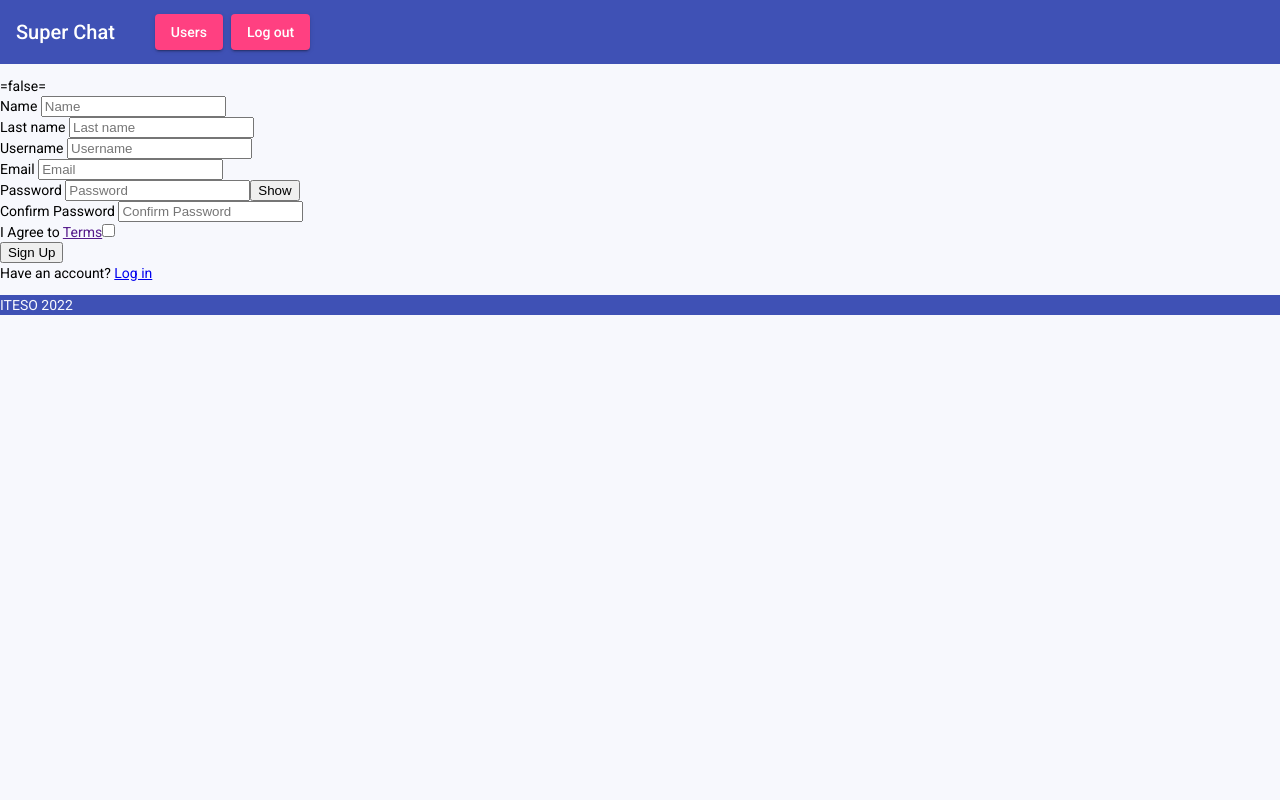
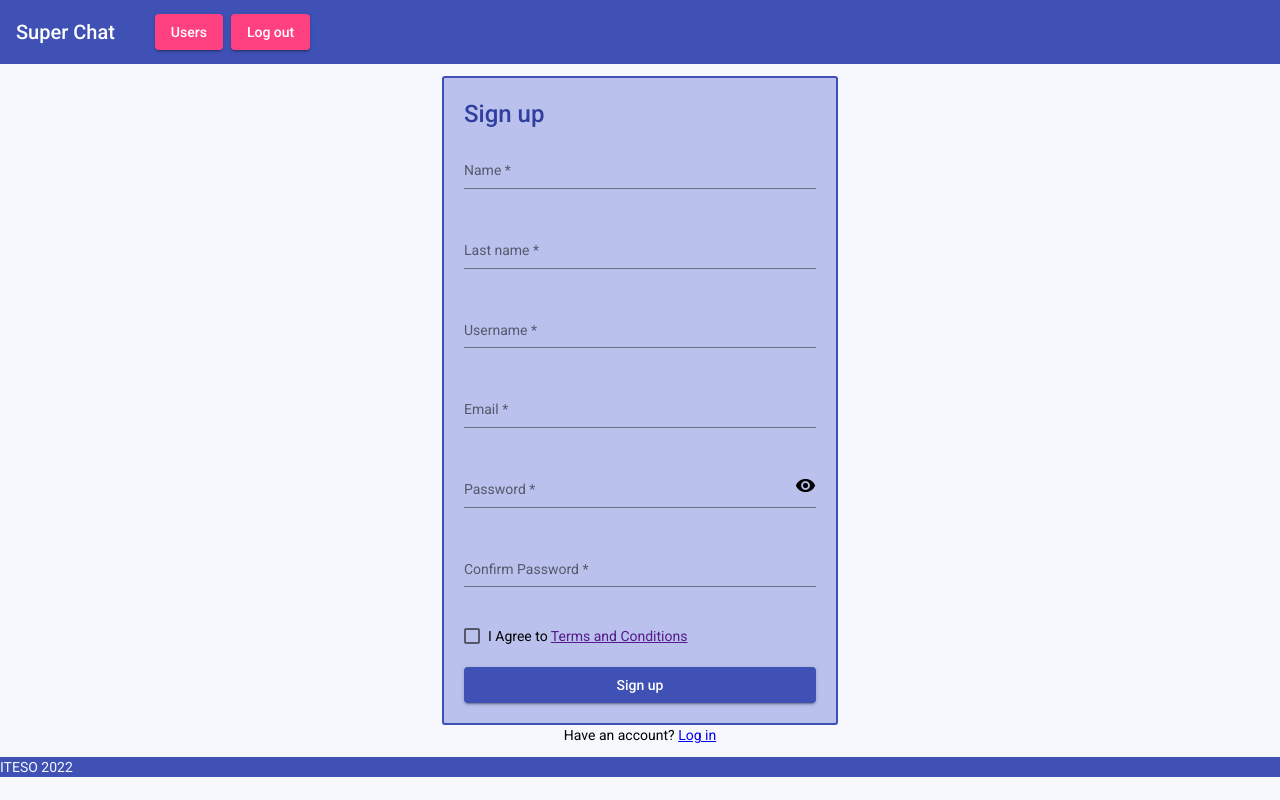
Before and after one commit to BamCurti/chat-ui, an Angular app: page /signup in a window 1280 px wide. Built offline with nearby package versions, Linux system fonts and the light colour scheme.

Commit message:
Login completed

```diff
--- a/src/app/app.module.ts
+++ b/src/app/app.module.ts
@@ -9,6 +9,8 @@ import { MatToolbarModule } from '@angular/material/toolbar';
 import { MatInputModule } from '@angular/material/input';
 import { MatFormFieldModule } from '@angular/material/form-field';
 import { MatCheckboxModule } from '@angular/material/checkbox';
+import { MatIconModule } from '@angular/material/icon';
+import {MatButtonToggleModule} from '@angular/material/button-toggle';
 import { NoopAnimationsModule } from '@angular/platform-browser/animations';
 
 //Angular components
@@ -44,7 +46,9 @@ import { PostsComponent } from './pages/posts/posts.component';
     HttpClientModule,
     NoopAnimationsModule,
     MatButtonModule,
-    MatToolbarModule
+    MatToolbarModule,
+    MatIconModule,
+    MatButtonToggleModule
   ],
   providers: [],
   bootstrap: [AppComponent]
--- a/src/app/pages/login/login.component.html
+++ b/src/app/pages/login/login.component.html
@@ -3,11 +3,11 @@
     <h2>Login</h2>
     <form (submit)="login()">
       <mat-form-field>
-        <label for="email">Email </label>
+        <mat-label for="email">Email </mat-label>
         <input type="text" name="email" [(ngModel)]="credentials.email" matInput>
       </mat-form-field>
       <mat-form-field>
-        <label for="password">Password </label>
+        <mat-label for="password">Password </mat-label>
         <input type="text" name="password" [(ngModel)]="credentials.password" matInput>
       </mat-form-field>
       <div class="form-group button">
--- a/src/app/pages/login/login.component.scss
+++ b/src/app/pages/login/login.component.scss
@@ -5,7 +5,6 @@
   align-items: center;
   justify-content: center;
   width: 100%;
-}
 
   .form-container {
     position: inherit;
@@ -43,3 +42,5 @@
 
     }
   }
+
+}
--- a/src/app/pages/signup/signup.component.html
+++ b/src/app/pages/signup/signup.component.html
@@ -1,40 +1,36 @@
-<div>
-  <form [formGroup]="form" (ngSubmit)="sendData()" >
-    ={{form.valid}}=
-    <div>
-      <label for="name">Name </label>
-      <input type="text" name="name" formControlName="name" placeholder="Name">
-    </div>
-    <div>
-      <label for="last-name">Last name </label>
-      <input type="text" name="last-name" formControlName="lastName" placeholder="Last name">
-    </div>
-    <div>
-      <label for="username">Username </label>
-      <input type="text" name="username" formControlName="username" placeholder="Username">
-    </div>
-    <div>
-      <label for="email">Email </label>
-      <input type="email" name="email" formControlName="email" placeholder="Email">
-    </div>
-    <div>
-      <label for="password">Password </label>
-      <input [type]="showPassword ? 'text' : 'password'" name="password" formControlName="password" placeholder="Password">
-      <button (click)="toogleShowPassword()" >{{showPassword ? 'Hide': 'Show'}}</button>
-    </div>
-    <div>
-      <label for="confirm-password">Confirm Password </label>
-      <input [type]="showPassword ? 'text': 'password'" name="confirm-password" formControlName="confirmPassword"  placeholder="Confirm Password">
-    </div>
-    <div>
-      <label for="terms">I Agree to <a href="">Terms</a></label>
-      <input type="checkbox" name="terms" formControlName="terms">
-    </div>
-    <div>
-      <button type="submit">Sign Up</button>
-    </div>
-  </form>
+<div class="container">
+  <div class="form-container">
+    <h2>Sign up</h2>
 
-
+    <form [formGroup]="form" (ngSubmit)="sendData()">
+      <mat-form-field>
+        <mat-label for="name">Name </mat-label>
+        <input type="text" name="name" formControlName="name" placeholder="Name" matInput>
+      </mat-form-field>
+      <mat-form-field>
+        <mat-label for="last-name">Last name </mat-label>
+        <input type="text" name="last-name" formControlName="lastName" placeholder="Last name" matInput>
+      </mat-form-field>
+      <mat-form-field>
+        <mat-label for="username">Username </mat-label>
+        <input type="text" name="username" formControlName="username" placeholder="Username" matInput>
+      </mat-form-field>
+      <mat-form-field>
+        <mat-label for="email">Email </mat-label>
+        <input type="email" name="email" formControlName="email" placeholder="Email" matInput>
+      </mat-form-field>
+      <mat-form-field>
+        <mat-label for="password">Password </mat-label>
+        <input [type]="showPassword ? 'text' : 'password'" name="password" formControlName="password" placeholder="Password" matInput>
+        <mat-icon matSuffix (click)="toogleShowPassword()">{{showPassword ? 'visibility_off': 'visibility'}}</mat-icon>
+      </mat-form-field>
+      <mat-form-field>
+        <mat-label for="confirm-password">Confirm Password </mat-label>
+        <input [type]="showPassword ? 'text': 'password'" name="confirm-password" formControlName="confirmPassword"  placeholder="Confirm Password" matInput>
+      </mat-form-field>
+      <mat-checkbox name="terms" formControlName="terms">I Agree to <a href="">Terms and Conditions</a></mat-checkbox>
+      <button mat-raised-button color="primary">Sign up</button>
+    </form>
+  </div>
   <div>Have an account? <a routerLink="/login">Log in</a></div>
 </div>
--- a/src/app/pages/signup/signup.component.scss
+++ b/src/app/pages/signup/signup.component.scss
@@ -1,3 +1,42 @@
+@import '../../../styles.scss';
 input.ng-invalid.ng-touched {
   border: 2px solid red;
 }
+
+.container {
+  display: flex;
+  flex-direction: column;
+  justify-content: center;
+  align-items: center;
+  width: 100%;
+
+  .form-container {
+    position: inherit;
+    width: 352px;
+    padding: 20px;
+    background-color: $base;
+    border: 2px solid $main;
+    border-radius: 3px;
+  }
+
+  h2 {
+    font-size: 1.5rem;
+    color: $secondary;
+  }
+  form {
+    display: flex;
+    flex-direction: column;
+    gap: 1.2rem;
+
+    mat-form-field {
+      display: flex;
+      flex-direction: column;
+
+      input {
+        margin-top: 4px;
+        border: 0;
+      }
+    }
+
+  }
+}
```
Lines whose indentation alone changed are shown as unchanged.
